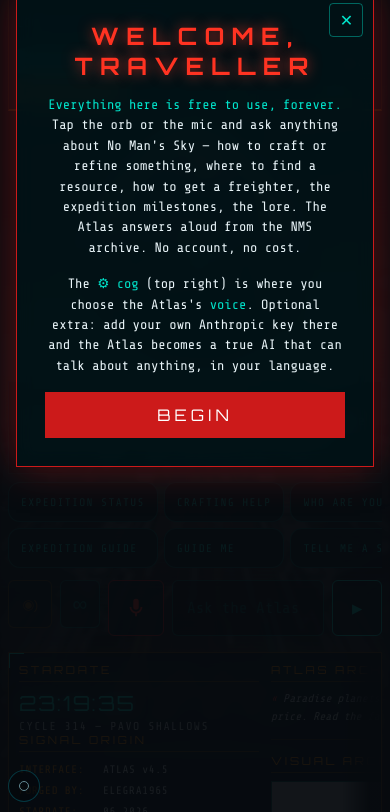
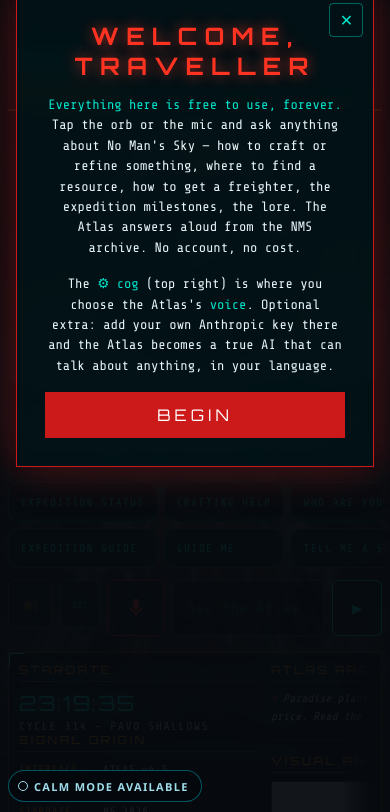
Before and after one commit to elegra1965-source/nms-atlas-interface, a plain HTML site: page atlas-nms-assistant/index.html in a window 390 px wide. Shown: the part 32-844 px from the top of the page. Drawn offline with nearby package versions, Linux system fonts and the light colour scheme; no server answers; grey boxes are pictures that could not be loaded.

Commit message:
Calm button on phones: slides out 'Calm mode available' on first visits then pulses (quiet)
Co-Authored-By: Claude Sonnet 5.5 <noreply@anthropic.com>
Claude-Session: https://claude.ai/code/session_01SiscSTaFhPUk1ZPxyrf1Y3

```diff
--- a/atlas-nms-assistant/calm.js
+++ b/atlas-nms-assistant/calm.js
@@ -72,8 +72,15 @@
     /* Phones (2026-11-10): the floating pill sat over page content, so it shrinks to a small dot (still a 44px tap area) and
        fades out while the page is scrolling, back after a short pause. Not applied when a site gives it a slot of its own. */
     "@media (max-width:760px){body>#nmsCalmBtn{width:32px;height:32px;padding:0;gap:0;justify-content:center;left:8px;bottom:10px;opacity:.6}" +
-    "body>#nmsCalmBtn span:last-child{display:none}body>#nmsCalmBtn::after{content:\"\";position:absolute;inset:-6px}" +
-    "body>#nmsCalmBtn.nms-scrolling{opacity:0;pointer-events:none}}" +
+    "body>#nmsCalmBtn span:nth-child(2){display:none}body>#nmsCalmBtn::after{content:\"\";position:absolute;inset:-6px}" +
+    "body>#nmsCalmBtn.nms-scrolling{opacity:0;pointer-events:none}" +
+    /* First visits on a phone: the dot slides out to say 'Calm mode available', pulls back in, then pulses a few times so it gets noticed. */
+    "body>#nmsCalmBtn.nms-intro{width:auto;padding:0 12px 0 9px;gap:6px;opacity:1;background:rgba(5,9,14,.95)}" +
+    "body>#nmsCalmBtn.nms-intro .hint{display:inline}" +
+    "body>#nmsCalmBtn.nms-pulse{animation:nmsCalmPulse 1.6s ease-out 3}}" +
+    "#nmsCalmBtn .hint{display:none;white-space:nowrap}" +
+    "@keyframes nmsCalmPulse{0%{box-shadow:0 0 0 0 rgba(0,229,255,.65)}80%,100%{box-shadow:0 0 0 14px rgba(0,229,255,0)}}" +
+    "@media (prefers-reduced-motion:reduce){#nmsCalmBtn.nms-pulse{animation:none!important;box-shadow:0 0 0 3px rgba(0,229,255,.4)}}" +
     "@media print{#nmsCalmBtn{display:none}}";
 
   var st = document.createElement("style");
@@ -90,7 +97,7 @@
     b.id = "nmsCalmBtn";
     b.type = "button";
     b.setAttribute("aria-label", "Calm mode");
-    b.innerHTML = '<span class="dot" aria-hidden="true"></span><span>Calm</span>';
+    b.innerHTML = '<span class="dot" aria-hidden="true"></span><span>Calm</span><span class="hint">Calm mode available</span>';
     function sync(){
       b.setAttribute("aria-pressed", on ? "true" : "false");
       b.title = on ? "Calm mode is on: plain background. Click to turn it off."
@@ -106,6 +113,7 @@
     // settings panel, since a floating pill would sit on top of the map's own panels).
     var slot = document.getElementById("nmsCalmSlot");
     (slot || document.body).appendChild(b);
+    if(!slot){ intro(b); }
     if(!slot){ // fade out while scrolling (phones), back after a pause
       var tm = 0;
       document.addEventListener("scroll", function(){
@@ -115,6 +123,24 @@
       }, {passive:true, capture:true});
     }
   }
+  /* Phone hint: first 3 visits, and never once the switch has been used. Count is kept on this device only. */
+  function intro(b){
+    if(!window.matchMedia || !matchMedia("(max-width:760px)").matches) return;
+    var n = 0;
+    try{ n = parseInt(localStorage.getItem("nms_calm_hint") || "0", 10) || 0; }catch(e){ return; }
+    if(n >= 3) return;
+    try{ localStorage.setItem("nms_calm_hint", String(n + 1)); }catch(e){}
+    function stop(){ b.classList.remove("nms-intro", "nms-pulse"); try{ localStorage.setItem("nms_calm_hint", "9"); }catch(e){} }
+    b.addEventListener("click", stop);
+    setTimeout(function(){
+      b.classList.add("nms-intro");
+      setTimeout(function(){
+        b.classList.remove("nms-intro");
+        b.classList.add("nms-pulse");
+        setTimeout(function(){ b.classList.remove("nms-pulse"); }, 5000);
+      }, 4500);
+    }, 1800);
+  }
   if(document.body) mount();
   else document.addEventListener("DOMContentLoaded", mount);
 })();
--- a/atlas-nms-assistant/index.html
+++ b/atlas-nms-assistant/index.html
@@ -8,8 +8,8 @@
 <meta name="viewport" content="width=device-width, initial-scale=1.0, viewport-fit=cover">
 <meta name="theme-color" content="#CC1A1A">
 <title>ATLAS | No Man's Sky AI Companion &amp; Expedition Tracker</title>
-<script src="/calm.js?v=2"></script>
-<script src="/lang.js?v=3"></script>
+<script src="/calm.js?v=3"></script>
+<script src="/lang.js?v=4"></script>
 <script src="/nms-update.js?v=4" defer></script>
 <meta name="description" content="A free, voice-driven No Man's Sky AI companion. Ask how to craft or refine anything, check expedition milestones and live community research, and browse lore.">
 <meta property="og:title" content="ATLAS | A No Man's Sky AI Companion">
--- a/atlas-nms-assistant/lang.js
+++ b/atlas-nms-assistant/lang.js
@@ -58,7 +58,7 @@
     'pt-BR':['IDIOMA','Lembra seu idioma neste dispositivo e em todos os sites do NMS Hub. Nomes, glifos e endereços continuam como estão.'],
     it:['LINGUA','Ricorda la tua lingua su questo dispositivo e su tutti i siti NMS Hub. Nomi, glifi e indirizzi restano come sono.']
   };
-  var PACK_V = '2';
+  var PACK_V = '3';
   var K = 'nms_lang', host = location.hostname;
   var CODES = LANGS.map(function(l){ return l[0]; });
   var SELF = (document.currentScript && document.currentScript.src) || location.href;
```
Also changed, not shown: atlas-nms-assistant/lang/de.json (+1 -1 lines), atlas-nms-assistant/lang/es.json (+1 -1 lines), atlas-nms-assistant/lang/fr.json (+1 -1 lines), atlas-nms-assistant/lang/it.json (+1 -1 lines), atlas-nms-assistant/lang/nl.json (+1 -1 lines), atlas-nms-assistant/lang/pl.json (+1 -1 lines), atlas-nms-assistant/lang/pt-BR.json (+1 -1 lines).
